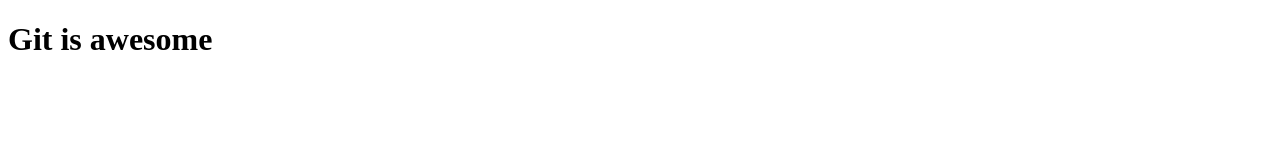
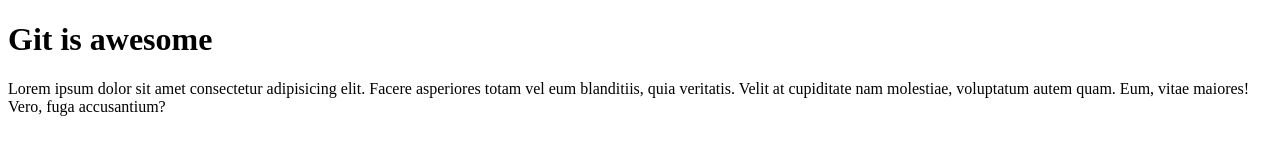
Before and after one commit to GecaLearner/gitproject, a plain HTML site: page index.html in a window 1280 px wide. Drawn offline with Linux system fonts and the light colour scheme.

Commit message:
Added paragraph

```diff
--- a/index.html
+++ b/index.html
@@ -11,5 +11,11 @@
     </head>
     <body>
         <h1>Git is awesome</h1>
+        <p>
+            Lorem ipsum dolor sit amet consectetur adipisicing elit.
+            Facere asperiores totam vel eum blanditiis, quia veritatis.
+            Velit at cupiditate nam molestiae, voluptatum autem quam.
+            Eum, vitae maiores! Vero, fuga accusantium?
+        </p>
     </body>
 </html>
```
